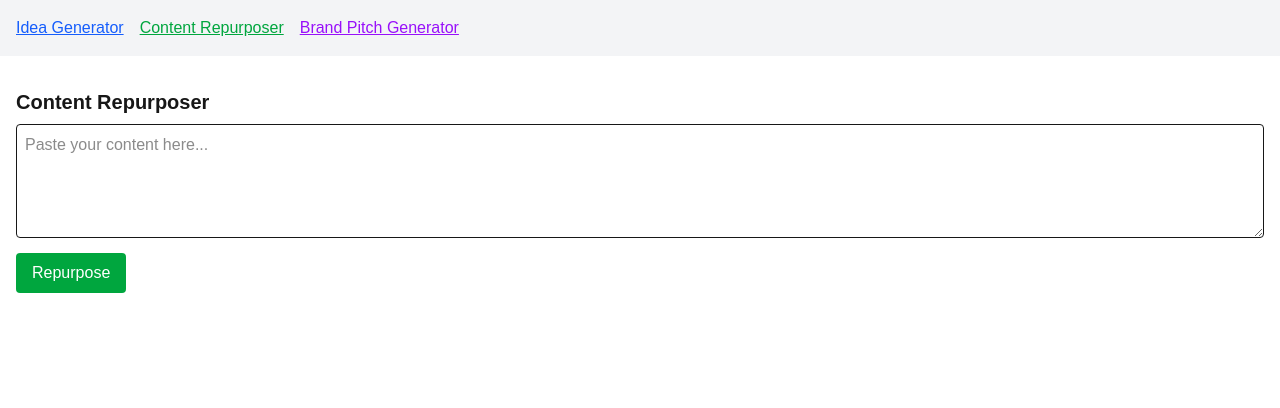
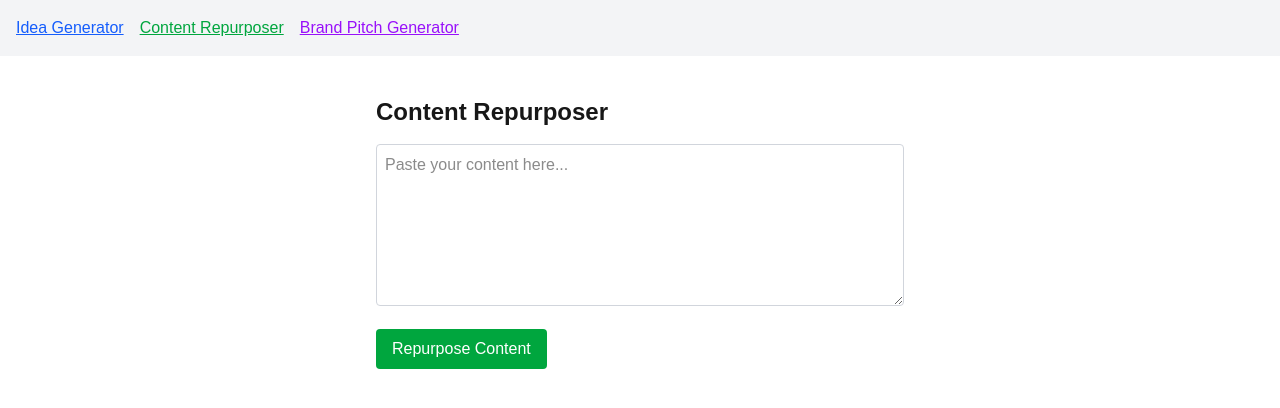
Before and after one commit to Contentai355/nextjs, a Next.js app: page /app/content-repurpose in a window 1280 px wide. Shown: the top 408 px of the page. Built offline with nearby package versions, Linux system fonts and the light colour scheme.

Commit message:
Update page.tsx

```diff
--- a/app/app/content-repurpose/page.tsx
+++ b/app/app/content-repurpose/page.tsx
@@ -1,28 +1,51 @@
 'use client';
+
 import { useState } from 'react';
 
-export default function Page() {
-  const [input, setInput] = useState('');
+export default function ContentRepurposePage() {
+  const [inputContent, setInputContent] = useState('');
   const [output, setOutput] = useState('');
+  const [loading, setLoading] = useState(false);
 
-  const handleRepurpose = () => {
-    setOutput(`Tweet: "${input.slice(0, 100)}..." #repurposed`);
+  const repurposeContent = async () => {
+    setLoading(true);
+    setOutput('');
+
+    const res = await fetch('/api/repurpose', {
+      method: 'POST',
+      headers: { 'Content-Type': 'application/json' },
+      body: JSON.stringify({ content: inputContent }),
+    });
+
+    const data = await res.json();
+    setOutput(data.repurposedContent);
+    setLoading(false);
   };
 
   return (
-    <div className="p-4">
-      <h1 className="text-xl font-bold mb-2">Content Repurposer</h1>
+    <div className="p-6 max-w-xl mx-auto">
+      <h1 className="text-2xl font-bold mb-4">Content Repurposer</h1>
       <textarea
-        className="w-full p-2 border rounded"
-        rows={4}
+        rows={6}
+        value={inputContent}
+        onChange={(e) => setInputContent(e.target.value)}
         placeholder="Paste your content here..."
-        value={input}
-        onChange={(e) => setInput(e.target.value)}
+        className="w-full p-2 border border-gray-300 rounded mb-4"
       />
-      <button onClick={handleRepurpose} className="mt-2 px-4 py-2 bg-green-600 text-white rounded">
-        Repurpose
+      <button
+        onClick={repurposeContent}
+        className="bg-green-600 text-white px-4 py-2 rounded"
+        disabled={loading}
+      >
+        {loading ? 'Repurposing...' : 'Repurpose Content'}
       </button>
-      {output && <div className="mt-4 p-2 bg-gray-100 rounded">{output}</div>}
+
+      {output && (
+        <div className="mt-4 p-4 bg-gray-100 rounded border">
+          <strong>Repurposed Content:</strong>
+          <p>{output}</p>
+        </div>
+      )}
     </div>
   );
 }
```
